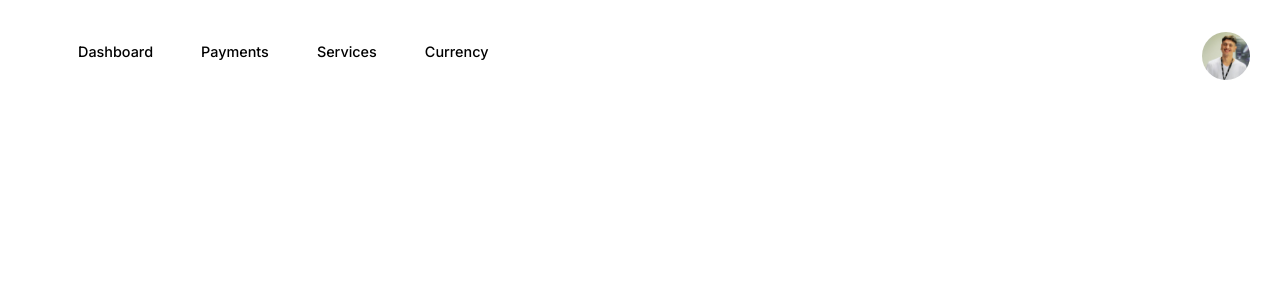
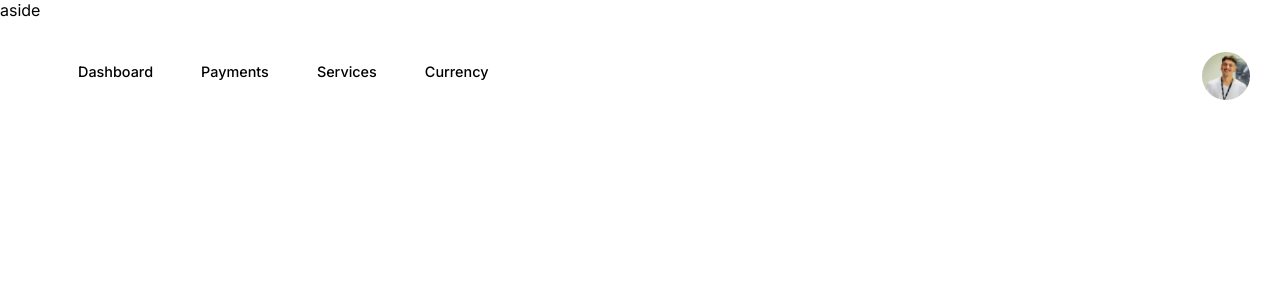
Before and after one commit to Codfect/layout-test, a React (Create React App) app in the folder client/: page / in a window 1280 px wide. Shown: the top 300 px of the page. Built offline with nearby package versions, Linux system fonts and the light colour scheme.

Commit message:
Aside component

```diff
--- a/client/src/App.tsx
+++ b/client/src/App.tsx
@@ -1,9 +1,11 @@
+import { AsideMenu } from "./components/AsideMenu";
 import { Header } from "./components/Header";
 import { GlobalStyle } from "./styles/global";
 
 export function App() {
   return (
     <>
+      <AsideMenu></AsideMenu>
       <Header></Header>
       <GlobalStyle />
     </>
--- /dev/null
+++ b/client/src/components/AsideMenu/index.jsx
@@ -0,0 +1,10 @@
+import { Container } from "./styles";
+
+
+export function AsideMenu() {
+  return(
+    <Container>
+      aside
+    </Container>
+  );
+}
--- /dev/null
+++ b/client/src/components/AsideMenu/styles.ts
@@ -0,0 +1,5 @@
+import styled from 'styled-components';
+
+export const Container = styled.aside`
+
+`;
```
